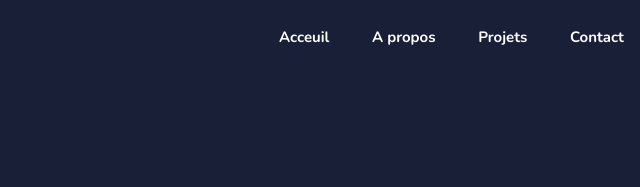
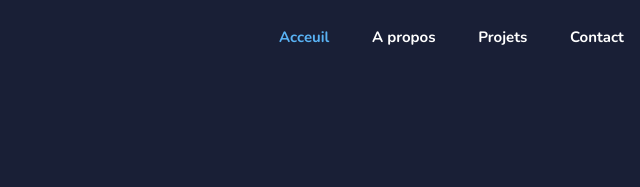
Before and after one commit to jkdev91/projet_portfolio_jk, a plain HTML site: page index.html in a window 1280 px wide. Shown: the top 187 px of the page, 541-1181 px from the left. Drawn offline with nearby package versions, Linux system fonts and the light colour scheme; some packages are replaced by stand-ins of ours; a script that the page names is missing.

Commit message:
correction navbar selector css

```diff
--- a/main.js
+++ b/main.js
@@ -8,9 +8,8 @@ menuIcon.onclick = () => {
 }
 
 // scroll section link
-
 const sections = document.querySelectorAll('section');
-const navlinks = document.querySelectorAll('header nav a');
+const navLinks = document.querySelectorAll('header nav a');
 
 window.onscroll = () => {
     sections.forEach(sec => {
@@ -20,10 +19,10 @@ window.onscroll = () => {
         const id = sec.getAttribute('id')
 
         if(top >= offset && top < offset + height) {
-            navlinks.forEach(links => {
+            navLinks.forEach(links => {
                 links.classList.remove('active');
                 document.querySelector('header nav a[href*=' + id + ']').classList.add('active');
-            })
+            });
         };
     });
 
--- a/style.css
+++ b/style.css
@@ -63,7 +63,7 @@ section {
 }
 
 .navbar a:hover,
-.navbar a:active {
+.navbar a.active {
     color: var(--main-color);
 }
 
```
